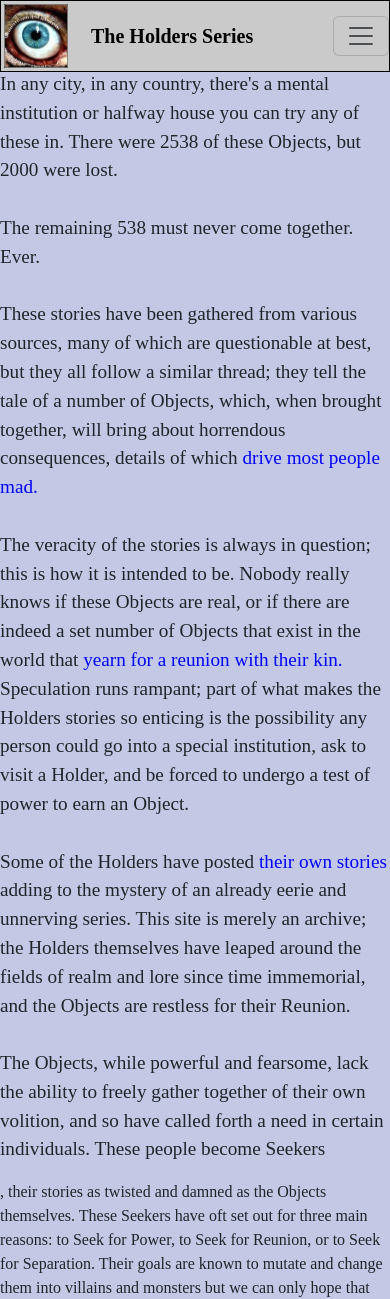
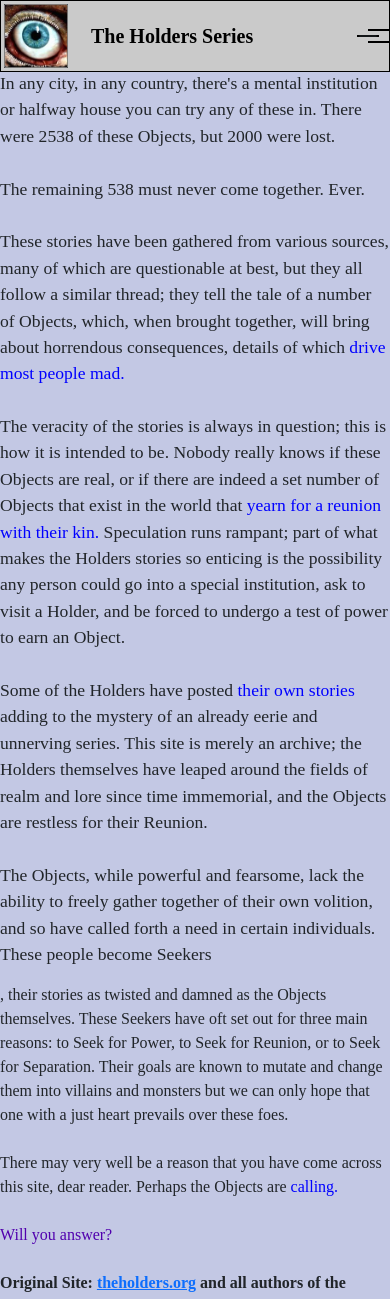
Before and after one commit to robzombie91/The-Holders-Portable, a PHP site: page / in a window 390 px wide. Shown: the top 1299 px of the page. Run offline with PHP 8.4, Linux system fonts and the light colour scheme; data comes from the database, SQL or seed files in the repository.

Commit message:
Add files via upload

```diff
--- a/holders.css
+++ b/holders.css
@@ -38,7 +38,50 @@ ul .dropdown-menu {
 }
 
 .navbar-toggler {
-  background-color: var(--main-bg-color);
+  border: none;
+  background: transparent;
+  outline: none;
+  padding: 10px;
+  cursor: pointer;
+}
+
+.navbar-toggler-icon {
+  display: block;
+  width: 22px;
+  height: 2px;
+  background-color: #000;
+  position: relative;
+  transition: background-color 0.3s;
+}
+
+.navbar-toggler-icon:before,
+.navbar-toggler-icon:after {
+  content: "";
+  position: absolute;
+  width: 100%;
+  height: 100%;
+  background-color: #000;
+  transition: transform 0.3s;
+}
+
+.navbar-toggler-icon:before {
+  transform: translateY(-6px);
+}
+
+.navbar-toggler-icon:after {
+  transform: translateY(6px);
+}
+
+.navbar-toggler[aria-expanded="true"] .navbar-toggler-icon {
+  background-color: transparent;
+}
+
+.navbar-toggler[aria-expanded="true"] .navbar-toggler-icon:before {
+  transform: translateY(0) rotate(45deg);
+}
+
+.navbar-toggler[aria-expanded="true"] .navbar-toggler-icon:after {
+  transform: translateY(0) rotate(-45deg);
 }
 
 .navbar-nav li a,
@@ -68,17 +111,18 @@ body {
   color: var(--secondary-color);
 }
 
-@media (max-width : 576px) {
+@media (max-width: 576px) {
   body {
-    padding-top: 20%;
+    padding-top: 70px;
   }
 
   h1, h2, p {
-    font-size: 1.2rem;
+    font-size: 1.1rem;
   }
 
   .nav-link {
     font-size: 1rem;
+    padding: 10px 0;
   }
 
   .navbar-nav {
--- a/index.php
+++ b/index.php
@@ -31,6 +31,7 @@ $result2 = $conn->query($sql2);
 <link href="holders.css" rel="stylesheet" type="text/css"/>
 <link href="/images/logo.ico" rel="icon" type="image/x-icon"/>
 <link href="images/apple-touch-icon.jpg" rel="apple-touch-icon" sizes="150x150"/>
+<link rel="stylesheet" href="https://cdnjs.cloudflare.com/ajax/libs/font-awesome/5.15.4/css/all.min.css">
 </head>
 <body style="padding-top: 70px;">
 <nav class="navbar navbar-expand-lg bg-body-tertiary fixed-top" style="padding: 0;">
@@ -66,7 +67,14 @@ $result2 = $conn->query($sql2);
     </ul>
 </li>
 </li>
-<form class="d-flex"><input aria-label="Search" class="form-control me-2" id="search-box" placeholder="Find an Object" type="search"/></form>
+<form class="d-flex">
+  <div class="input-group">
+    <input aria-label="Search" class="form-control me-2" id="search-box" placeholder="Find an Object" type="search"/>
+    <div class="input-group-append">
+      <span class="input-group-text"><i class="fas fa-search"></i></span>
+    </div>
+  </div>
+</form>
 </ul>
 </div>
 </div>
```
Also changed, not shown: other parts of holders.css (+27 -7 lines), main.js (+56 -1 lines), loadContentFromServer.php (line endings or trailing spaces). Lines whose indentation alone changed are shown as unchanged.
